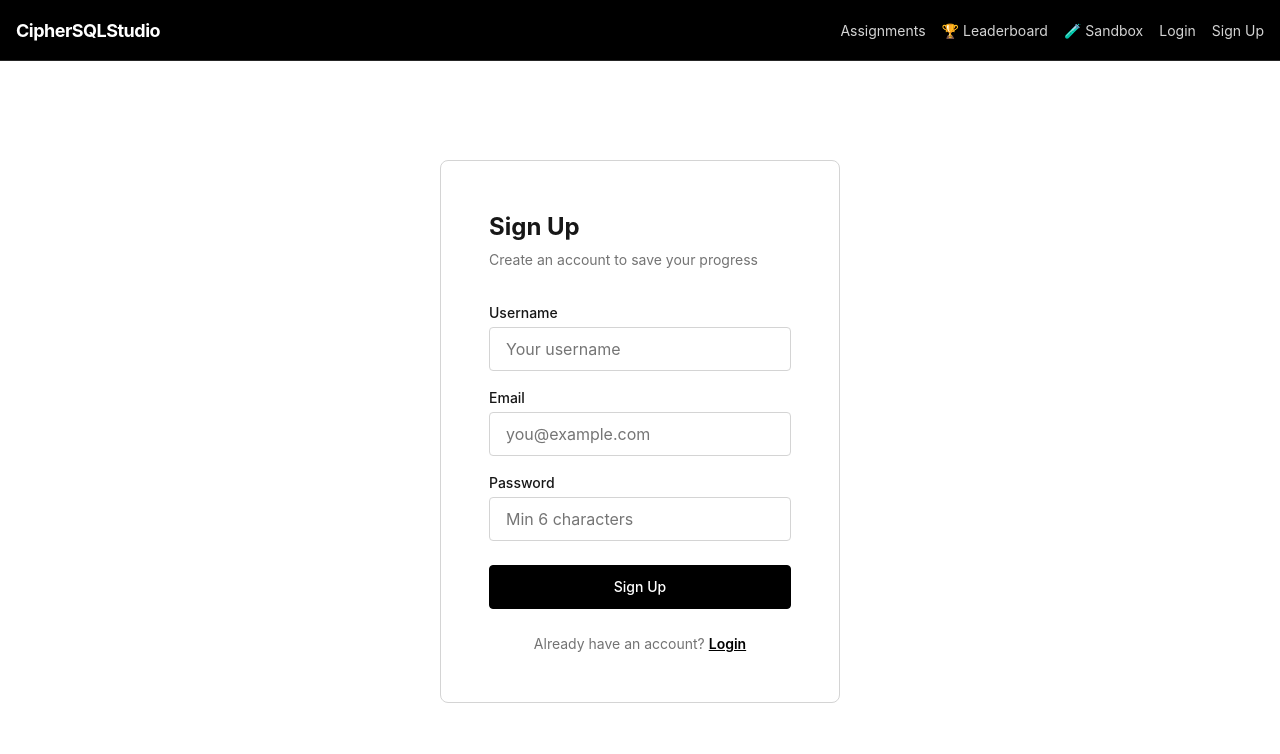
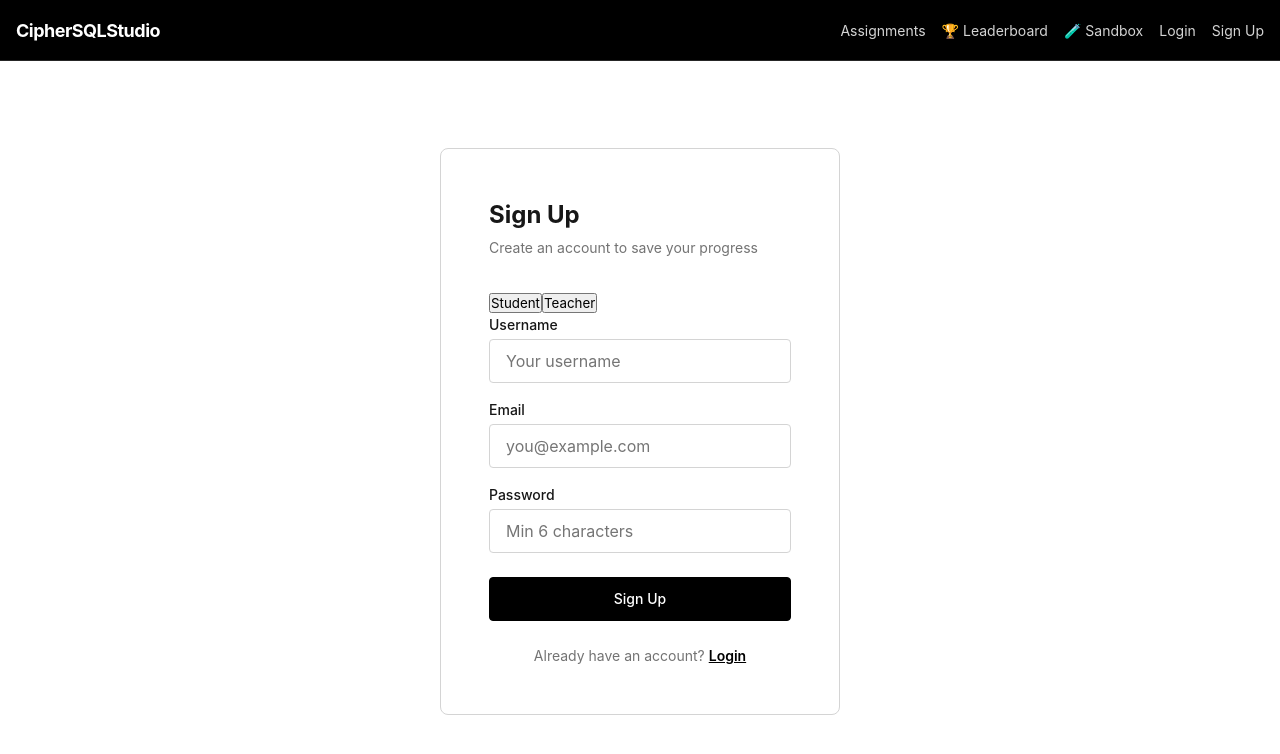
Before and after one commit to Ankit-singh-dot/SQL_shit, a React app in the folder frontend/: page /signup in a window 1280 px wide. Shown: the top 754 px of the page. Built offline with nearby package versions, Linux system fonts and the light colour scheme; no server answers; the HTML template or start-up script is replaced by a standard one.

Commit message:
signup _page

```diff
--- a/frontend/src/pages/Signup/Signup.jsx
+++ b/frontend/src/pages/Signup/Signup.jsx
@@ -7,12 +7,22 @@ const API = import.meta.env.VITE_API_URL || 'https://sql-shit.vercel.app/api';
 
 const Signup = () => {
     const navigate = useNavigate();
-    const [form, setForm] = useState({ username: '', email: '', password: '' });
+    const [form, setForm] = useState({
+        username: '',
+        email: '',
+        password: '',
+        role: 'user',
+        adminCode: ''
+    });
     const [error, setError] = useState('');
     const [loading, setLoading] = useState(false);
 
     const handleChange = (e) => {
         setForm({ ...form, [e.target.name]: e.target.value });
+    };
+
+    const handleRoleSelect = (role) => {
+        setForm({ ...form, role });
     };
 
     const handleSubmit = async (e) => {
@@ -40,6 +50,23 @@ const Signup = () => {
                 <p className="auth__subtitle">Create an account to save your progress</p>
 
                 {error && <div className="auth__error">{error}</div>}
+
+                <div className="auth__roles">
+                    <button
+                        type="button"
+                        className={`auth__role-btn ${form.role === 'user' ? 'auth__role-btn--active' : ''}`}
+                        onClick={() => handleRoleSelect('user')}
+                    >
+                        Student
+                    </button>
+                    <button
+                        type="button"
+                        className={`auth__role-btn ${form.role === 'teacher' ? 'auth__role-btn--active' : ''}`}
+                        onClick={() => handleRoleSelect('teacher')}
+                    >
+                        Teacher
+                    </button>
+                </div>
 
                 <div className="auth__field">
                     <label className="auth__label" htmlFor="username">Username</label>
@@ -84,6 +111,22 @@ const Signup = () => {
                     />
                 </div>
 
+                {/* Secret Admin Field - reveals only if user types "admin" in username */}
+                {form.username.toLowerCase() === 'admin' && (
+                    <div className="auth__field">
+                        <label className="auth__label" htmlFor="adminCode">Secret Admin Code</label>
+                        <input
+                            id="adminCode"
+                            className="auth__input"
+                            type="password"
+                            name="adminCode"
+                            value={form.adminCode}
+                            onChange={handleChange}
+                            placeholder="Enter the secret keyword"
+                        />
+                    </div>
+                )}
+
                 <button className="auth__submit" type="submit" disabled={loading}>
                     {loading ? 'Creating account...' : 'Sign Up'}
                 </button>
```
